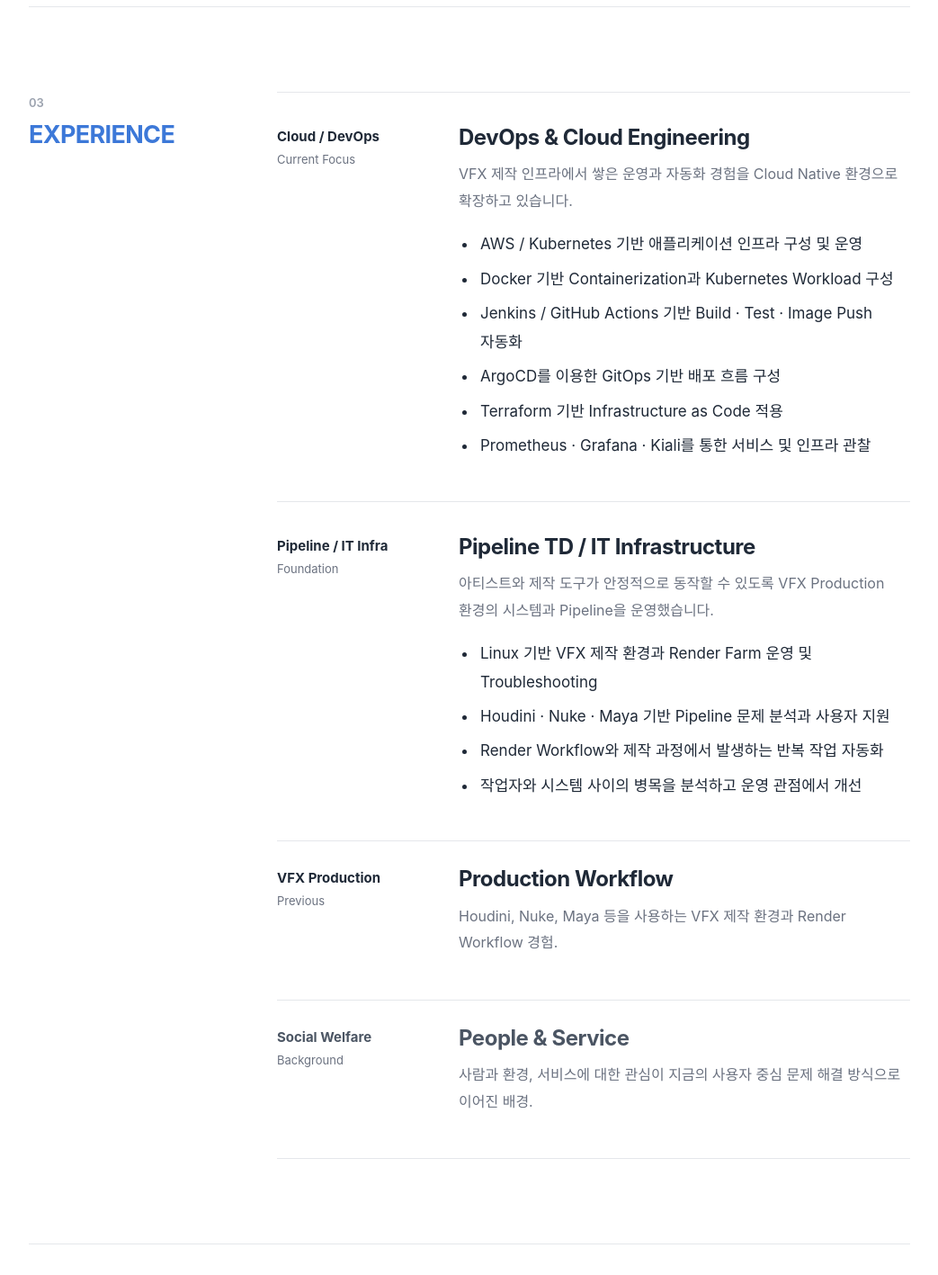
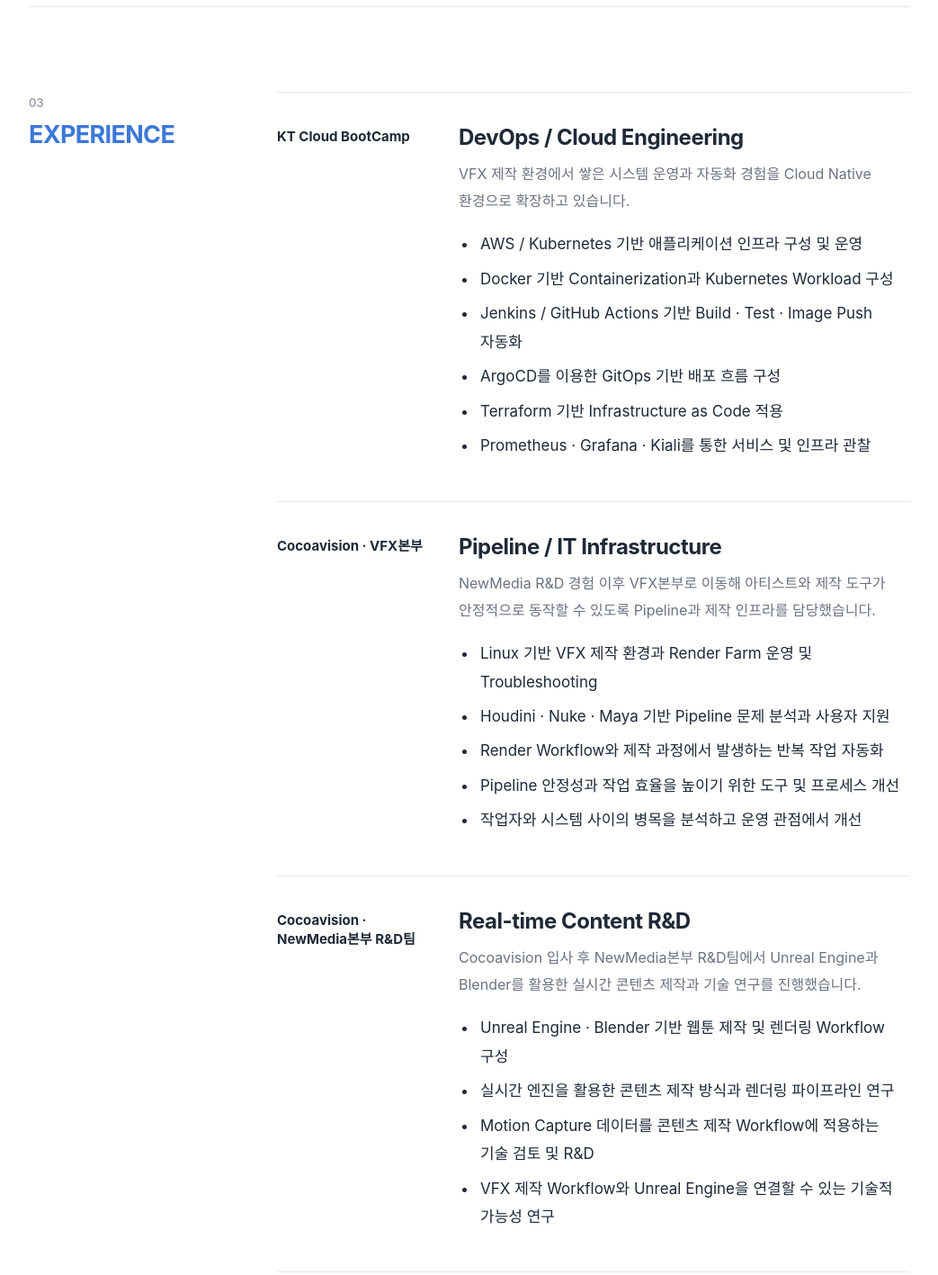
Before and after one commit to Vivacissimo/resume, a plain HTML site: page index.html in a window 1280 px wide. Shown: the part 2060-3477 px from the top of the page at 90% size, without its empty margins (118-1161 px from the left). Drawn offline with Linux system fonts and the light colour scheme; a web font is replaced by a local one.

Commit message:
Refine experience with NewMedia R&D and VFX roles

```diff
--- a/index.html
+++ b/index.html
@@ -119,13 +119,12 @@
         <div class="section-content experience-list">
           <article class="experience-item">
             <div class="experience-meta">
-              <strong>Cloud / DevOps</strong>
-              <span>Current Focus</span>
+              <strong>KT Cloud BootCamp</strong>
             </div>
             <div class="experience-body">
-              <h3>DevOps & Cloud Engineering</h3>
+              <h3>DevOps / Cloud Engineering</h3>
               <p>
-                VFX 제작 인프라에서 쌓은 운영과 자동화 경험을 Cloud Native 환경으로 확장하고 있습니다.
+                VFX 제작 환경에서 쌓은 시스템 운영과 자동화 경험을 Cloud Native 환경으로 확장하고 있습니다.
               </p>
               <ul>
                 <li>AWS / Kubernetes 기반 애플리케이션 인프라 구성 및 운영</li>
@@ -140,42 +139,38 @@
 
           <article class="experience-item">
             <div class="experience-meta">
-              <strong>Pipeline / IT Infra</strong>
-              <span>Foundation</span>
+              <strong>Cocoavision · VFX본부</strong>
             </div>
             <div class="experience-body">
-              <h3>Pipeline TD / IT Infrastructure</h3>
+              <h3>Pipeline / IT Infrastructure</h3>
               <p>
-                아티스트와 제작 도구가 안정적으로 동작할 수 있도록 VFX Production 환경의 시스템과 Pipeline을 운영했습니다.
+                NewMedia R&D 경험 이후 VFX본부로 이동해 아티스트와 제작 도구가 안정적으로 동작할 수 있도록 Pipeline과 제작 인프라를 담당했습니다.
               </p>
               <ul>
                 <li>Linux 기반 VFX 제작 환경과 Render Farm 운영 및 Troubleshooting</li>
                 <li>Houdini · Nuke · Maya 기반 Pipeline 문제 분석과 사용자 지원</li>
                 <li>Render Workflow와 제작 과정에서 발생하는 반복 작업 자동화</li>
+                <li>Pipeline 안정성과 작업 효율을 높이기 위한 도구 및 프로세스 개선</li>
                 <li>작업자와 시스템 사이의 병목을 분석하고 운영 관점에서 개선</li>
               </ul>
             </div>
           </article>
 
-          <article class="experience-item compact">
+          <article class="experience-item">
             <div class="experience-meta">
-              <strong>VFX Production</strong>
-              <span>Previous</span>
+              <strong>Cocoavision · NewMedia본부 R&amp;D팀</strong>
             </div>
             <div class="experience-body">
-              <h3>Production Workflow</h3>
-              <p>Houdini, Nuke, Maya 등을 사용하는 VFX 제작 환경과 Render Workflow 경험.</p>
-            </div>
-          </article>
-
-          <article class="experience-item compact muted-item">
-            <div class="experience-meta">
-              <strong>Social Welfare</strong>
-              <span>Background</span>
-            </div>
-            <div class="experience-body">
-              <h3>People & Service</h3>
-              <p>사람과 환경, 서비스에 대한 관심이 지금의 사용자 중심 문제 해결 방식으로 이어진 배경.</p>
+              <h3>Real-time Content R&amp;D</h3>
+              <p>
+                Cocoavision 입사 후 NewMedia본부 R&amp;D팀에서 Unreal Engine과 Blender를 활용한 실시간 콘텐츠 제작과 기술 연구를 진행했습니다.
+              </p>
+              <ul>
+                <li>Unreal Engine · Blender 기반 웹툰 제작 및 렌더링 Workflow 구성</li>
+                <li>실시간 엔진을 활용한 콘텐츠 제작 방식과 렌더링 파이프라인 연구</li>
+                <li>Motion Capture 데이터를 콘텐츠 제작 Workflow에 적용하는 기술 검토 및 R&amp;D</li>
+                <li>VFX 제작 Workflow와 Unreal Engine을 연결할 수 있는 기술적 가능성 연구</li>
+              </ul>
             </div>
           </article>
         </div>
```
